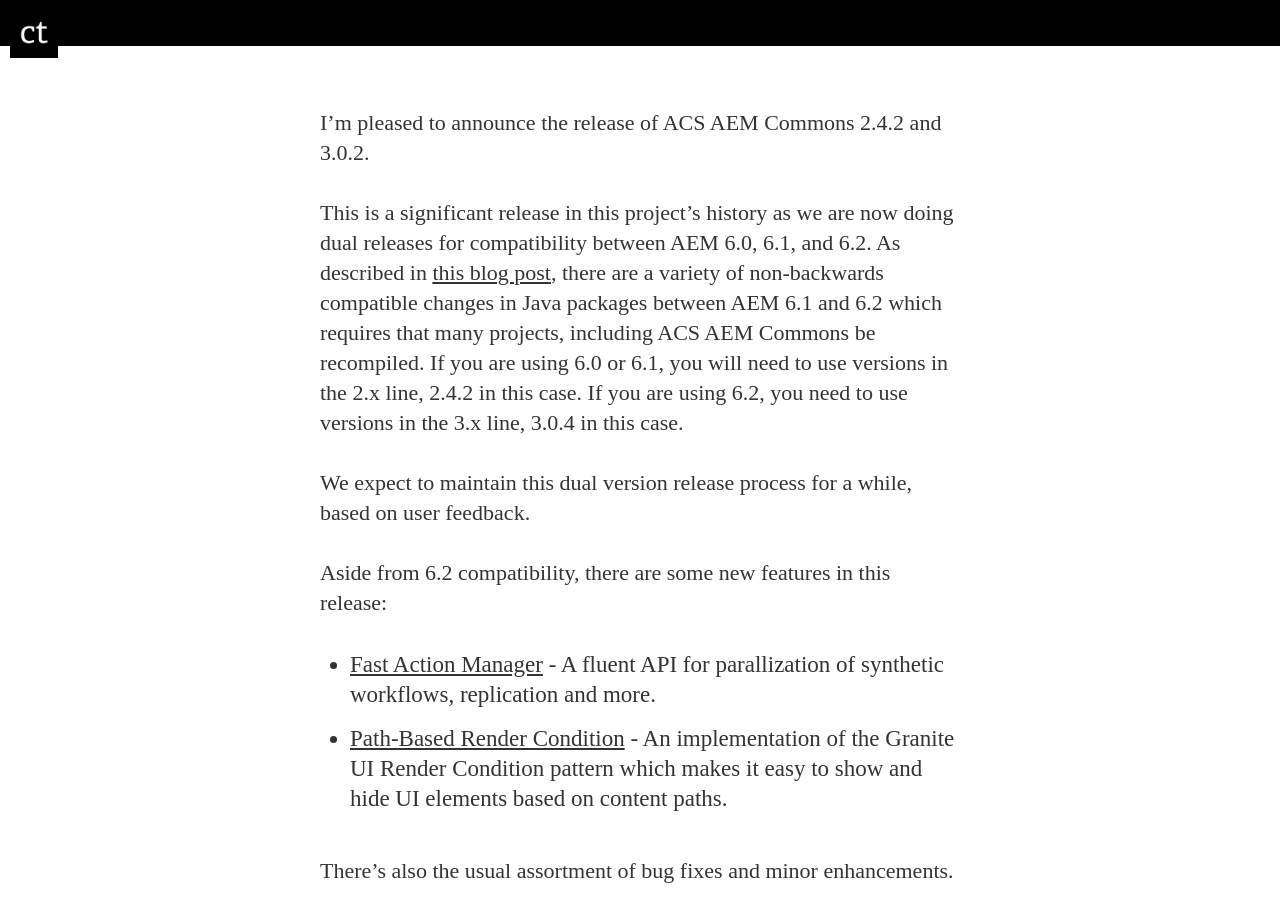
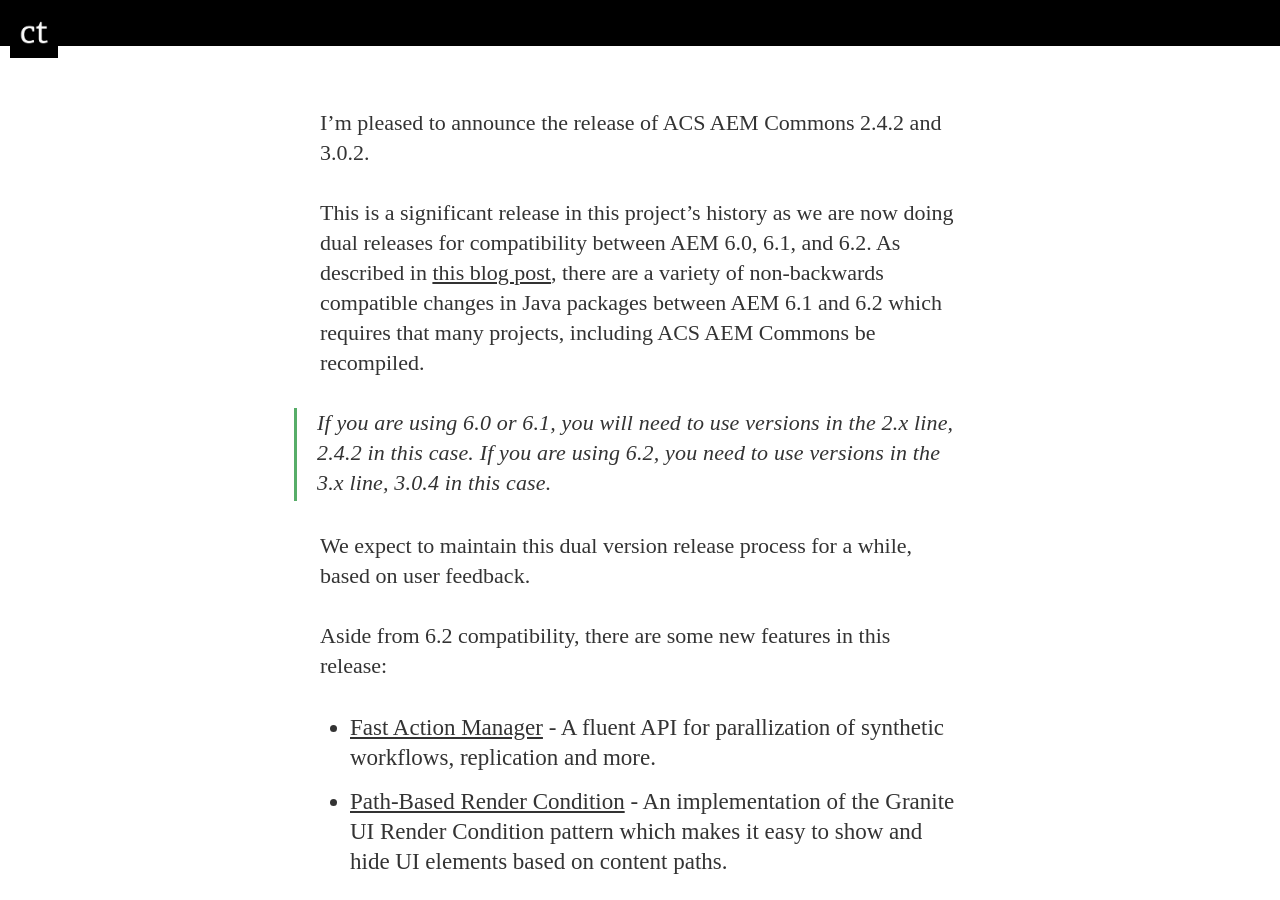
Before and after one commit to justinedelson/justinedelson.github.io, a Jekyll site: the page built from _posts/2016-04-27-acs-aem-commons-242-release-announcement.markdown, in a window 1280 px wide and 900 px high, scrolled down 854 px. Built offline with Jekyll 4.4.1, drawn with Linux system fonts in a browser that asks for light colours; nearby versions of some CDN libraries; some web fonts are replaced; comment, search, counter and statistics services are not loaded.

```diff
--- a/_posts/2016-04-27-acs-aem-commons-242-release-announcement.markdown
+++ b/_posts/2016-04-27-acs-aem-commons-242-release-announcement.markdown
@@ -8,7 +8,9 @@ bodyClass: black-title
 
 I'm pleased to announce the release of ACS AEM Commons 2.4.2 and 3.0.2.
 
-This is a significant release in this project's history as we are now doing dual releases for compatibility between AEM 6.0, 6.1, and 6.2. As described in [this blog post](/2016/04/27/recompile-code-for-aem62.html){:target="_blank"}, there are a variety of non-backwards compatible changes in Java packages between AEM 6.1 and 6.2 which requires that many projects, including ACS AEM Commons be recompiled. If you are using 6.0 or 6.1, you will need to use versions in the 2.x line, 2.4.2 in this case. If you are using 6.2, you need to use versions in the 3.x line, 3.0.4 in this case.
+This is a significant release in this project's history as we are now doing dual releases for compatibility between AEM 6.0, 6.1, and 6.2. As described in [this blog post](/2016/04/27/recompile-code-for-aem62.html){:target="_blank"}, there are a variety of non-backwards compatible changes in Java packages between AEM 6.1 and 6.2 which requires that many projects, including ACS AEM Commons be recompiled.
+
+> If you are using 6.0 or 6.1, you will need to use versions in the 2.x line, 2.4.2 in this case. If you are using 6.2, you need to use versions in the 3.x line, 3.0.4 in this case.
 
 We expect to maintain this dual version release process for a while, based on user feedback.
 
```
